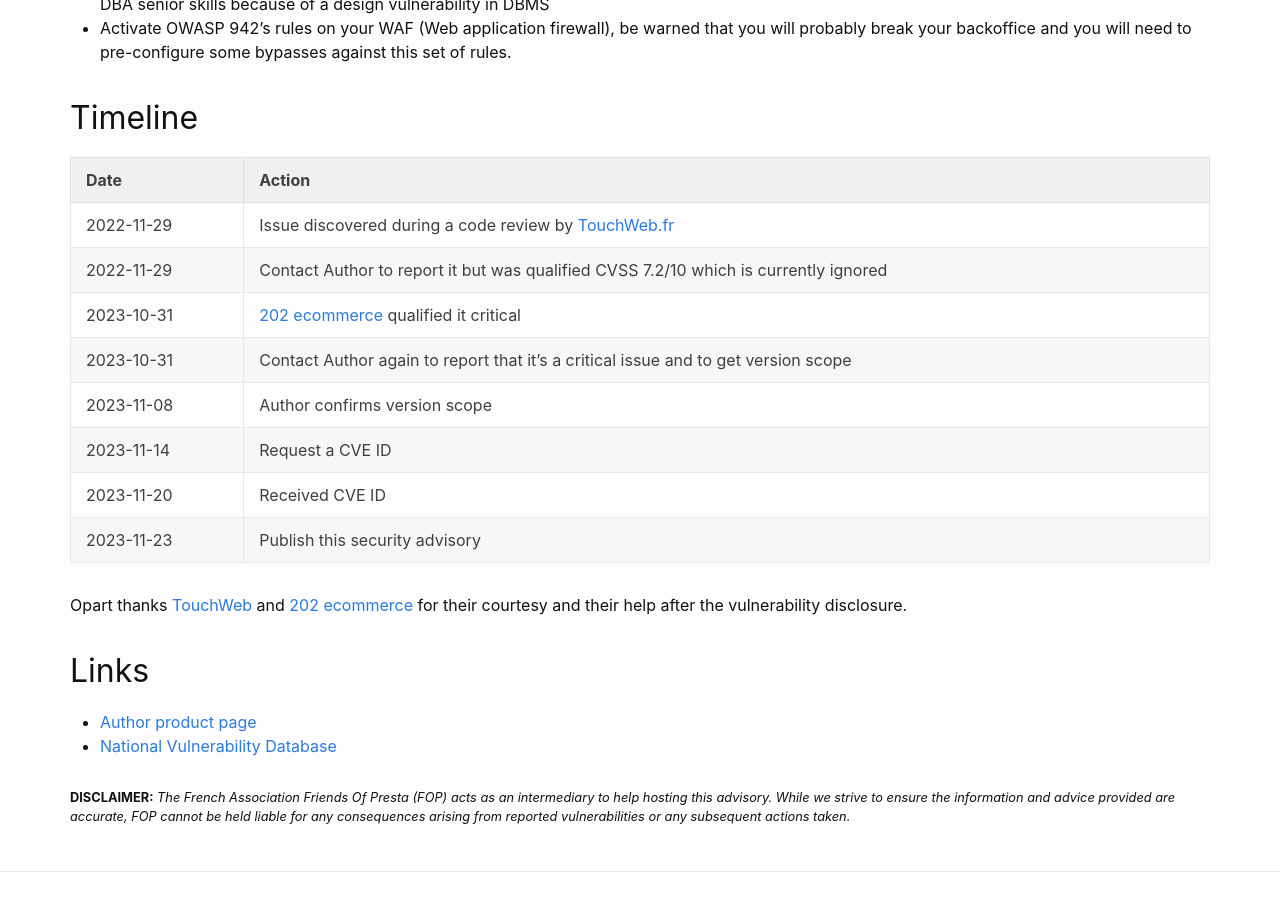
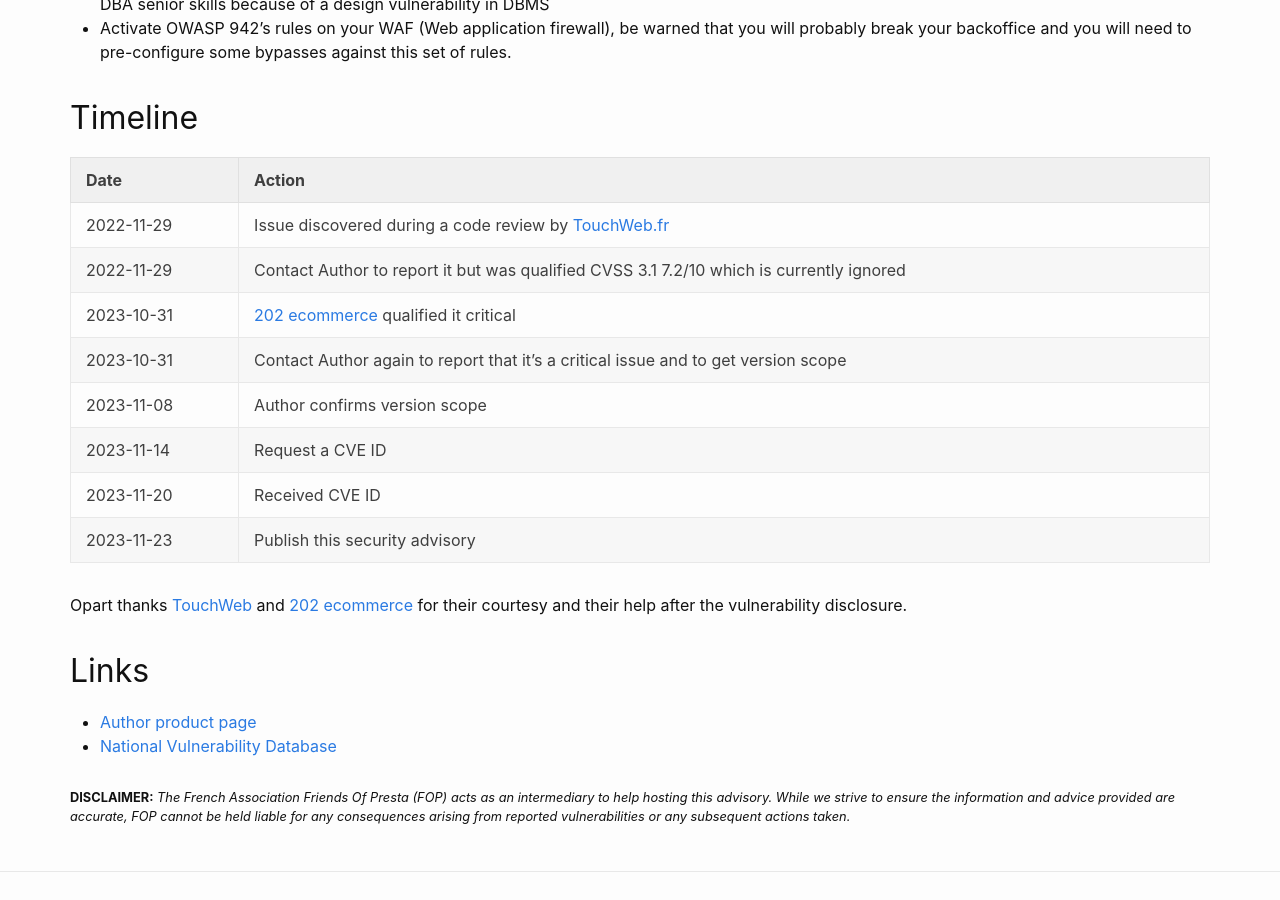
Before and after one commit to friends-of-presta/security-advisories, a Jekyll site: the page built from _posts/2023-11-23-opartdevis.md, in a window 1280 px wide and 900 px high, scrolled down 2369 px. Built offline with Jekyll 4.4.1, drawn with Linux system fonts in a browser that asks for light colours.

Commit message:
Update 2023-11-23-opartdevis.md

```diff
--- a/_posts/2023-11-23-opartdevis.md
+++ b/_posts/2023-11-23-opartdevis.md
@@ -87,7 +87,7 @@ Do not forget to check the installed override here :
 | Date | Action |
 |--|--|
 | 2022-11-29 | Issue discovered during a code review by [TouchWeb.fr](https://www.touchweb.fr) |
-| 2022-11-29 | Contact Author to report it but was qualified CVSS 7.2/10 which is currently ignored |
+| 2022-11-29 | Contact Author to report it but was qualified CVSS 3.1 7.2/10 which is currently ignored |
 | 2023-10-31 | [202 ecommerce](https://www.202-ecommerce.com/) qualified it critical |
 | 2023-10-31 | Contact Author again to report that it's a critical issue and to get version scope |
 | 2023-11-08 | Author confirms version scope |
```
